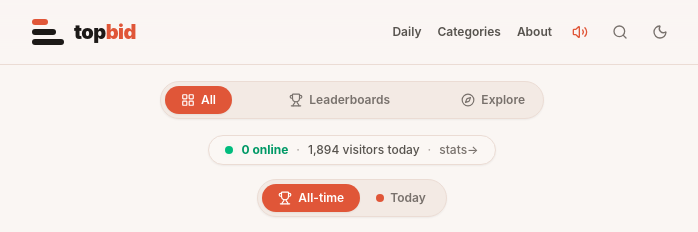
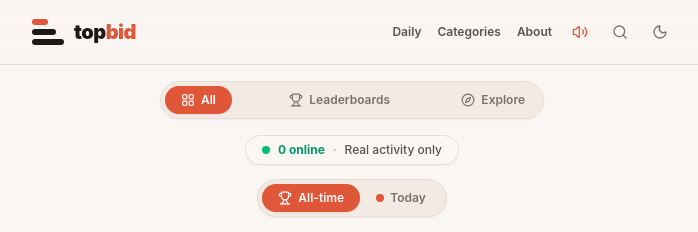
Before and after one commit to inaciofirmino456-ux/Topbid0010, a React (Vite) app: page / in a window 1280 px wide. Shown: the top 232 px of the page, without its empty margins (288-986 px from the left). Built offline with nearby package versions, Linux system fonts and the light colour scheme.

Commit message:
Remove fictional visitor statistics

```diff
--- a/src/components/Hero.tsx
+++ b/src/components/Hero.tsx
@@ -135,9 +135,7 @@ export const Hero: React.FC<HeroProps> = ({
         </span>
         <span className="font-bold text-emerald-600">{onlineCount} online</span>
         <span className="text-[#a8a29e]">·</span>
-        <span>1,894 visitors today</span>
-        <span className="text-[#a8a29e]">·</span>
-        <span className="text-[#78716c] hover:text-[#e05638] cursor-pointer">stats→</span>
+        <span>Real activity only</span>
       </div>
 
       {/* 3. Timeframe Toggle: [ 🏆 All-time | 🔴 Today ] */}
```
